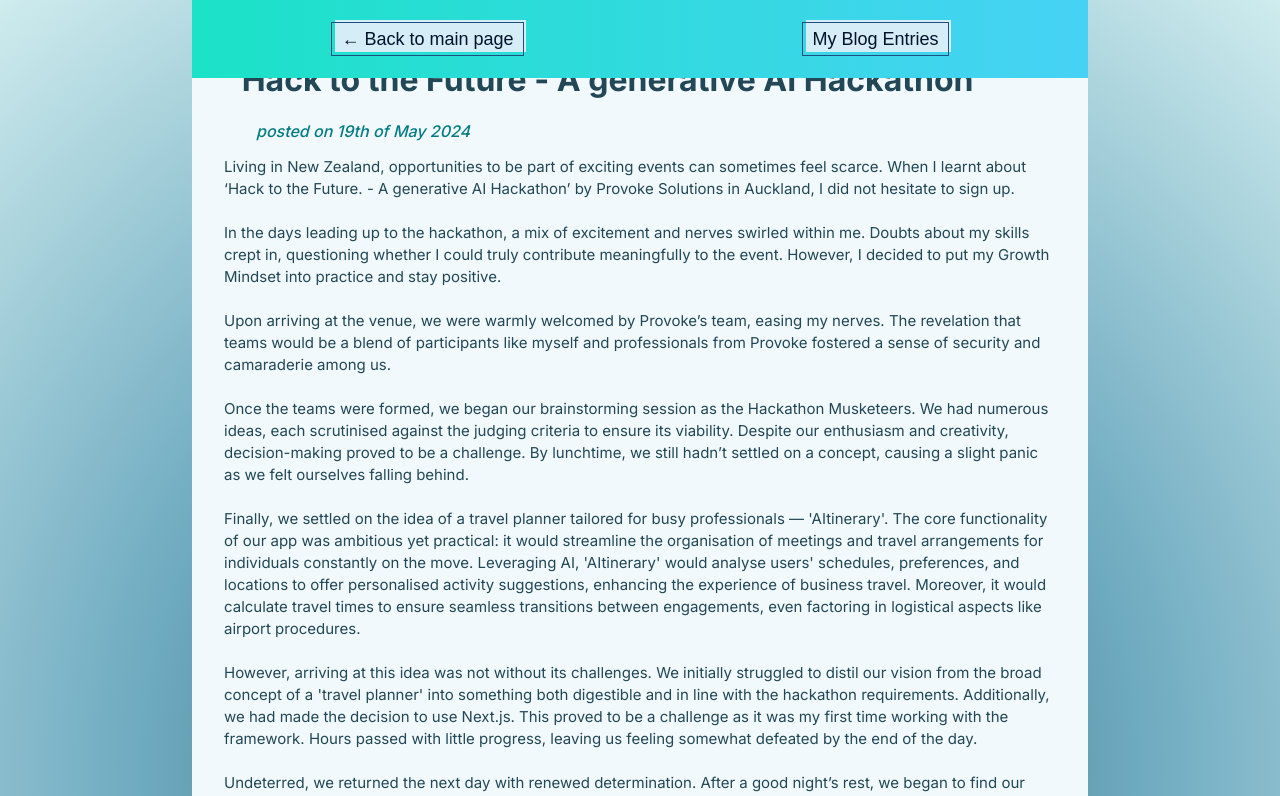
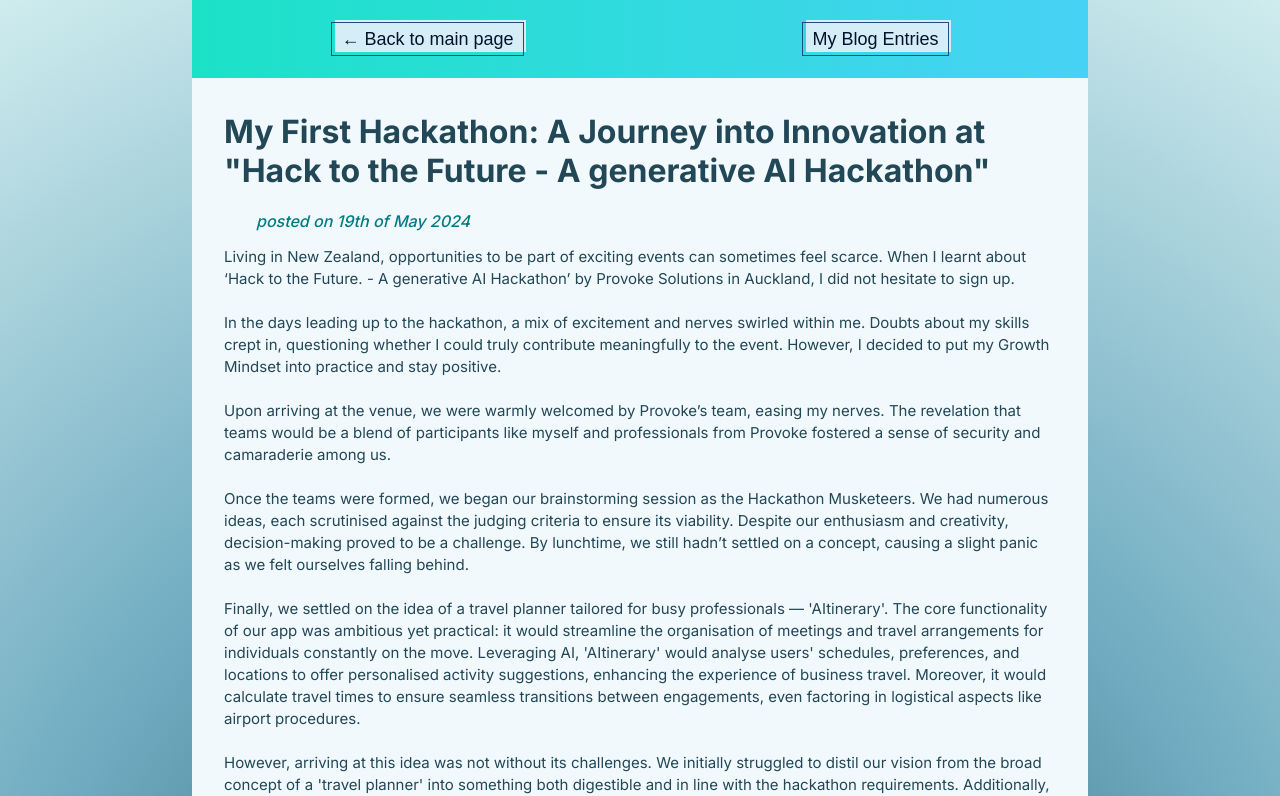
Before and after one commit to haruka-ogino/new-portfolio, a Next.js app: page /blog-entries/1 in a window 1280 px wide. Shown: the top 796 px of the page. Built offline with nearby package versions, Linux system fonts and the light colour scheme.

Commit message:
position blog post page

```diff
--- a/app/blog-entries/[id]/page.tsx
+++ b/app/blog-entries/[id]/page.tsx
@@ -1,10 +1,10 @@
-import { BlogEntry } from '../../../models/blog'
 import { blogEntries } from '@/public/blogs'
+import '../../../styles/blog.css'
 
 const BlogPost = ({ params }: { params: { id: string } }) => {
   const blogId = Number(params.id) - 1
   return (
-    <div>
+    <main className="main">
       <h1>{blogEntries[blogId].title}</h1>
       <h4 style={{ marginLeft: '2em' }}>
         <em>posted on {blogEntries[blogId].date}</em>
@@ -17,7 +17,7 @@ const BlogPost = ({ params }: { params: { id: string } }) => {
       {blogEntries[blogId].images?.map((image, i) => (
         <img src={image.link} alt={image.description} />
       ))}
-    </div>
+    </main>
   )
 }
 
--- a/app/blog-entries/layout.tsx
+++ b/app/blog-entries/layout.tsx
@@ -13,7 +13,13 @@ export default function layout({ children }: any) {
           <Link href="/blog-entries">My Blog Entries</Link>
         </button>
       </nav>
-      <div style={{ margin: '0em 2em' }}>{children}</div>
+      <div
+        style={{
+          margin: '0em 2em',
+        }}
+      >
+        {children}
+      </div>
     </>
   )
 }
--- a/app/globals.css
+++ b/app/globals.css
@@ -12,9 +12,9 @@ html {
 body {
   position: relative;
   display: flex;
-  overflow-y: hidden;
+  /* overflow-y: hidden; */
   flex-direction: column;
-  justify-content: center;
+  /* justify-content: center; */
   align-items: center;
   width: 70%;
   min-height: 100vh;
--- a/app/page.module.css
+++ b/app/page.module.css
@@ -4,10 +4,10 @@
 }
 
 .main {
-  display: flex;
+  /* display: flex;
   flex-direction: row;
   flex-wrap: wrap;
   align-items: center;
   justify-content: center;
-  min-height: 200vh;
+  min-height: 200vh; */
 }
```
Also changed, not shown: app/blog-entries/page.tsx (+2 -5 lines), styles/blog.css (+4 -3 lines).
